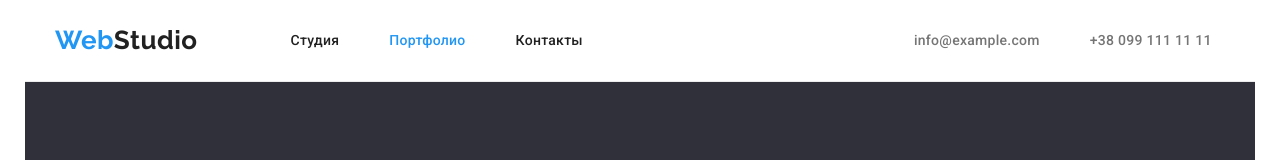
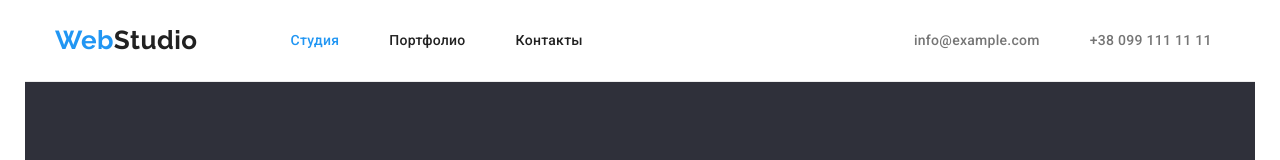
Before and after one commit to Vitalii10x/goit-markup-hw-03, a plain HTML site: page index.html in a window 1280 px wide. Shown: the top 160 px of the page. Drawn offline with nearby package versions, Linux system fonts and the light colour scheme.

Commit message:
Update index.html

```diff
--- a/index.html
+++ b/index.html
@@ -21,8 +21,8 @@
           <nav class="header-nav">
             <a href="./" lang="en" class="site-logo"><span class="logo">Web</span>Studio</a>
             <ul class="site-nav list">
-              <li class="site-navigation"><a href="./index.html" class="site-nav-item">Студия</a></li>
-              <li class="site-navigation"><a href="./portfolio.html" class="site-nav-item  current">Портфолио</a></li>
+              <li class="site-navigation"><a href="./index.html" class="site-nav-item current">Студия</a></li>
+              <li class="site-navigation"><a href="./portfolio.html" class="site-nav-item">Портфолио</a></li>
               <li class="site-navigation"><a href="" class="site-nav-item">Контакты</a></li>
             </ul>
           </nav>
```
